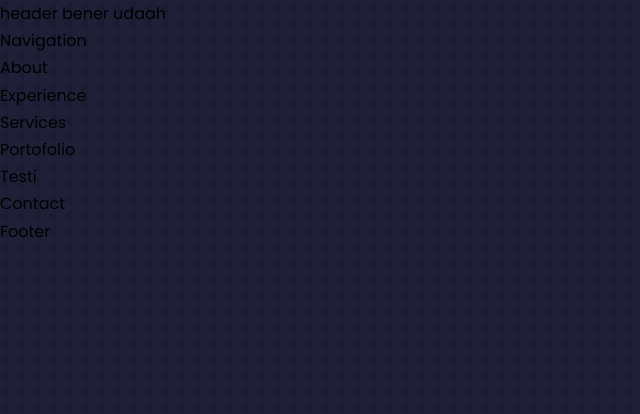
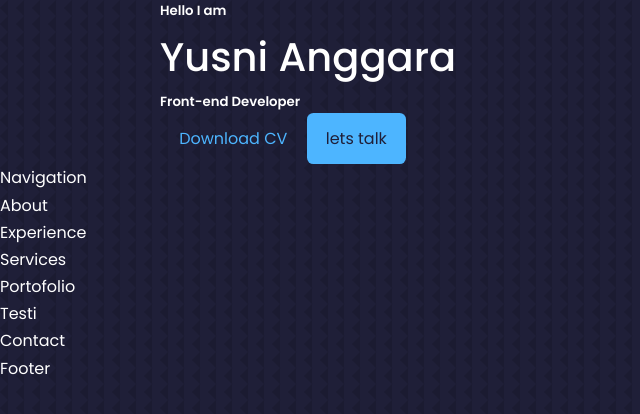
Before and after one commit to kiwi-ui/portfolio-fix, a React (Create React App) app: page / in a window 1280 px wide. Shown: the top 414 px of the page, without its empty margins (0-640 px from the left). Built offline with nearby package versions, Linux system fonts and the light colour scheme.

Commit message:
Adding some button and its style. stil working on header components

```diff
--- /dev/null
+++ b/src/Components/Header/CTA.jsx
@@ -0,0 +1,12 @@
+import React from 'react'
+import CV from '../../assets/cv.pdf'
+const CTA = () => {
+  return (
+    <div className='cta'>
+        <a href= {CV} download className='btn'>Download CV</a>
+        <a href='#contact' className='btn btn-primary'>lets talk</a>
+    </div>
+  )
+}
+
+export default CTA
--- a/src/Components/Header/Header.jsx
+++ b/src/Components/Header/Header.jsx
@@ -1,10 +1,16 @@
 import React from 'react'
 import './Header.css'
+import CTA from './CTA'
 const Header = () => {
   return (
-    <div>header bener udaah
-
-    </div>
+    <header>
+      <div className="container header_container">
+        <h5>Hello I am</h5>
+        <h1>Yusni Anggara</h1>
+        <h5 className="text light">Front-end Developer</h5>
+        <CTA />
+      </div>
+    </header>
   )
 }
 
--- a/src/index.css
+++ b/src/index.css
@@ -13,12 +13,13 @@
     --color-bg : #1f1f38;
     --color-bg-variant : #2c2c6c;
     --color-primary :  #4db5ff;
-    --color-primary-variant : rgba (77,181,255,0.4)
+    --color-primary-variant : rgba (77,181,255,0.4);
     --color-white : #fff;
     --color-light:rbga(255.255,255,0.6);
     --container-width-lg:75%;
     --container-width-md:86%;
     --container-width-sm:90%;
+    --transition : all 400ms ease;
 }
 
 html {
@@ -36,3 +37,93 @@
     line-height: 1.7 ;
     background-image: url(../src/assets/bg-texture.png);
 }
+
+.container {
+    width: var(--container-width-lg);
+    margin: 0 auto;
+}
+
+h1, h2, h3, h4 {
+    font-weight: 500;
+}
+
+h1 {
+    font-size: 2.5rem;
+}
+
+section {
+    margin-top: 8rem;
+}
+
+section > h2, section > h5{
+    text-align: center;
+    color: var(--color-light);
+}
+
+section > h2 {
+    color: var(--color-primary);
+    margin-bottom: 3 rem;
+}
+
+.text-light {
+    color: var(--color-light);
+}
+
+a{
+    color: var(--color-primary);
+    transition: var(--transition);
+}
+
+a:hover{
+    color: var(--color-white);
+}
+
+.btn{
+    width: max-content;
+    display: inline-block;
+    color: var(--color-primary);
+    padding: 0.75rem 1.2rem;
+    border-radius: 0.4rem;
+    cursor: pointer;
+    border: 1px solid va(--color-primary);
+    transition: var(--transition);
+}
+
+.btn:hover{
+    background: var(--color-white);
+    color: var(--color-bg);
+    border-color: transparent;
+}
+
+.btn-primary{
+    background: var(--color-primary);
+    color: var(--color-bg);
+}
+
+img {
+    display: block;
+    width: 100%;
+    object-fit: cover;
+}
+
+/* media queries tablet  (medium)*/
+@media screen and (max-width : 1024px) {
+    .container{
+        width: var(--container-width-md);
+    }
+
+    section {
+        margin-top :6rem;
+    }
+}
+/* small */
+
+@media screen and (max-width : 600px) {
+    .container{
+        width: var(--container-width-sm);
+    }
+
+    section > h2{
+        margin-bottom :2rem;
+    }
+}
```
